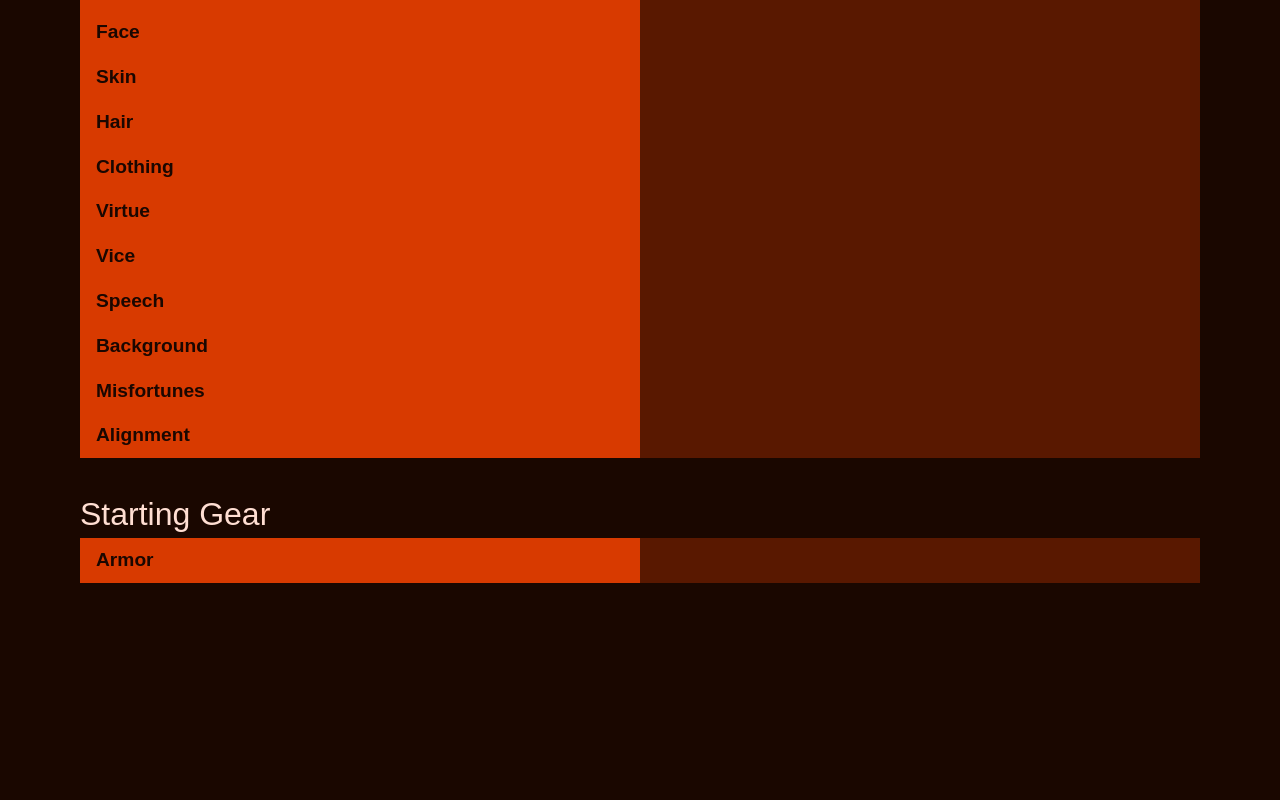
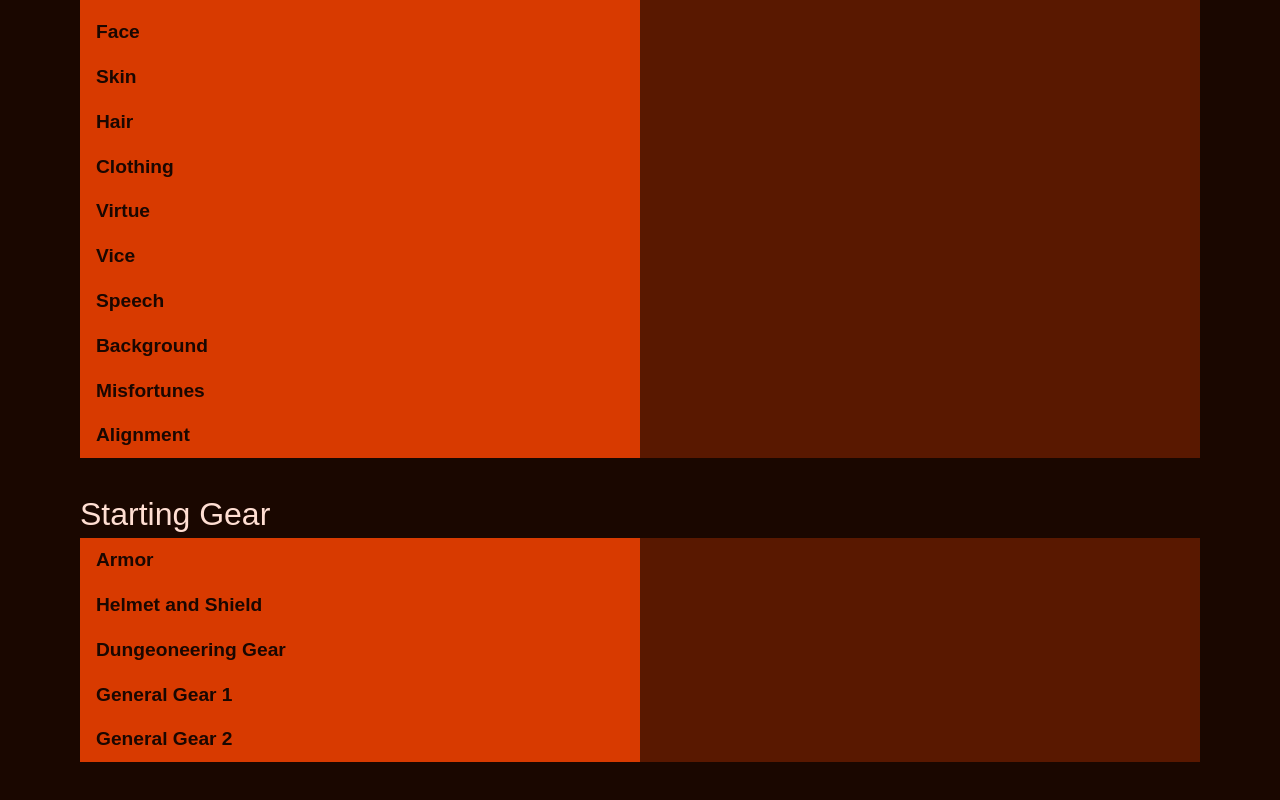
Before and after one commit to conormendenhall/knave-generator, a Next.js app: page / in a window 1280 px wide. Shown: the part 537-1337 px from the top of the page. Before the commit the page ends 1200 px from the top, so only its background shows below. Built offline with nearby package versions, Linux system fonts and the light colour scheme; a web font is replaced by a local one.

Commit message:
starting gear

```diff
--- a/app/page.tsx
+++ b/app/page.tsx
@@ -33,9 +33,7 @@ export default function Home() {
 
   // Starting Gear
   const [armor, setArmor] = useState<string | null>(null);
-  const [helmetsAndShields, setHelmetsAndShields] = useState<string | null>(
-    null,
-  );
+  const [helmetsAndShield, setHelmetsAndShield] = useState<string | null>(null);
   const [dungeoneeringGear, setDungeoneeringGear] = useState<string | null>(
     null,
   );
@@ -250,6 +248,42 @@ export default function Home() {
           Armor
         </button>
         <p className="grow px-4 py-2">{armor}</p>
+      </div>
+      <div className="color-mid flex">
+        <button
+          onClick={() => setHelmetsAndShield(rollHelmetAndShield())}
+          className="w-1/2 text-left"
+        >
+          Helmet and Shield
+        </button>
+        <p className="grow px-4 py-2">{helmetsAndShield}</p>
+      </div>
+      <div className="color-mid flex">
+        <button
+          onClick={() => setDungeoneeringGear(rollDungeoneeringGear())}
+          className="w-1/2 text-left"
+        >
+          Dungeoneering Gear
+        </button>
+        <p className="grow px-4 py-2">{dungeoneeringGear}</p>
+      </div>
+      <div className="color-mid flex">
+        <button
+          onClick={() => setGeneralGear1(rollGeneralGear1())}
+          className="w-1/2 text-left"
+        >
+          General Gear 1
+        </button>
+        <p className="grow px-4 py-2">{generalGear1}</p>
+      </div>
+      <div className="color-mid flex">
+        <button
+          onClick={() => setGeneralGear2(rollGeneralGear2())}
+          className="w-1/2 text-left"
+        >
+          General Gear 2
+        </button>
+        <p className="grow px-4 py-2">{generalGear2}</p>
       </div>
     </div>
   );
@@ -657,11 +691,7 @@ const rollMisfortunes = (): string => {
   return misfortunes[roll];
 };
 
-const alignments = [
-  "Law",
-  "Neutrality",
-  "Chaos",
-];
+const alignments = ["Law", "Neutrality", "Chaos"];
 
 const rollAlignment = (): string => {
   const roll = Math.floor(Math.random() * alignments.length);
@@ -681,3 +711,101 @@ const rollArmor = (): string => {
     return "Chain";
   }
 };
+
+const rollHelmetAndShield = (): string => {
+  const roll = rollDie(20);
+
+  if (roll < 14) {
+    return "None";
+  } else if (roll < 17) {
+    return "Helmet";
+  } else if (roll < 20) {
+    return "Shield";
+  } else {
+    return "Helmet and Shield";
+  }
+};
+
+const dungeoneeringGear = [
+  "Rope, 50ft",
+  "Pulleys",
+  "Candles, 5",
+  "Chain, 10ft",
+  "Chalk, 10",
+  "Crowbar",
+  "Tinderbox",
+  "Grap. hook",
+  "Hammer",
+  "Waterskin",
+  "Lantern",
+  "Lamp oil",
+  "Padlock",
+  "Manacles",
+  "Mirror",
+  "Pole, 10ft",
+  "Sack",
+  "Tent",
+  "Spikes, 5",
+  "Torches, 5",
+];
+
+const rollDungeoneeringGear = (): string => {
+  const roll = Math.floor(Math.random() * dungeoneeringGear.length);
+  return dungeoneeringGear[roll];
+};
+
+const generalGear1 = [
+  "Air bladder",
+  "Bear trap",
+  "Shovel",
+  "Bellows",
+  "Grease",
+  "Saw",
+  "Bucket",
+  "Caltrops",
+  "Chisel",
+  "Drill",
+  "Fish. rod",
+  "Marbles",
+  "Glue",
+  "Pick",
+  "Hourglass",
+  "Net",
+  "Tongs",
+  "Lockpicks",
+  "Metal file",
+  "Nails",
+];
+
+const rollGeneralGear1 = (): string => {
+  const roll = Math.floor(Math.random() * generalGear1.length);
+  return generalGear1[roll];
+};
+
+const generalGear2 = [
+  "Incense",
+  "Sponge",
+  "Lens",
+  "Perfume",
+  "Horn",
+  "Bottle",
+  "Soap",
+  "Spyglass",
+  "Tar pot",
+  "Twine",
+  "Fake jewels",
+  "Blank book",
+  "Card deck",
+  "Dice set",
+  "Cook pots",
+  "Face paint",
+  "Whistle",
+  "Instrument",
+  "Quill & Ink",
+  "Small bell",
+];
+
+const rollGeneralGear2 = (): string => {
+  const roll = Math.floor(Math.random() * generalGear2.length);
+  return generalGear2[roll];
+}
```
